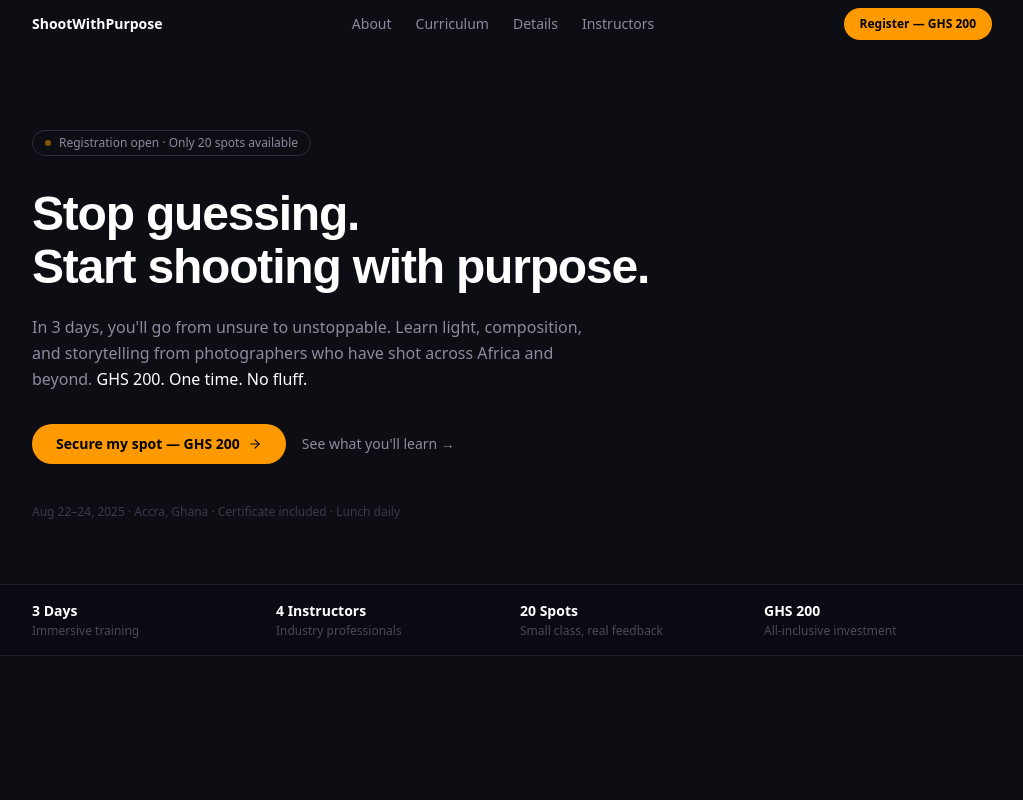
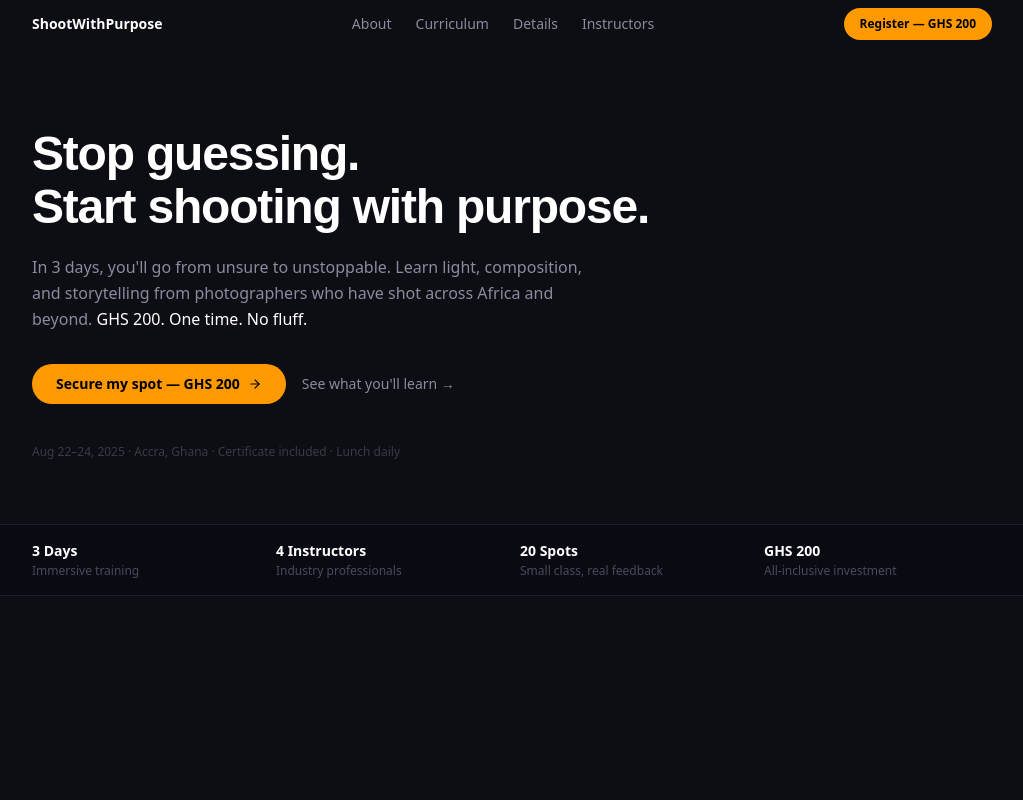
Before and after one commit to rizennews/swp, a Next.js app: page / in a window 1280 px wide. Shown: the top 800 px of the page, without its empty margins (128-1151 px from the left). Built offline with nearby package versions, Linux system fonts and the light colour scheme; a web font is replaced by a local one.

Commit message:
style: remove glowing urgency badge from hero section

```diff
--- a/src/components/hero-section.tsx
+++ b/src/components/hero-section.tsx
@@ -19,13 +19,7 @@ export default function HeroSection() {
       <div className="max-w-5xl mx-auto px-8 pt-32 pb-16">
         <motion.div variants={container} initial="hidden" animate="visible" className="flex flex-col">
 
-          {/* Urgency badge */}
-          <motion.div variants={item} className="mb-8">
-            <div className="inline-flex items-center gap-2 px-3 py-1 rounded-full border border-[#2e2e3e] text-xs text-[#8b8b9e]">
-              <span className="w-1.5 h-1.5 rounded-full bg-amber-500 animate-pulse" />
-              Registration open · Only 20 spots available
-            </div>
-          </motion.div>
+
 
           {/* Headline */}
           <motion.h1
```
